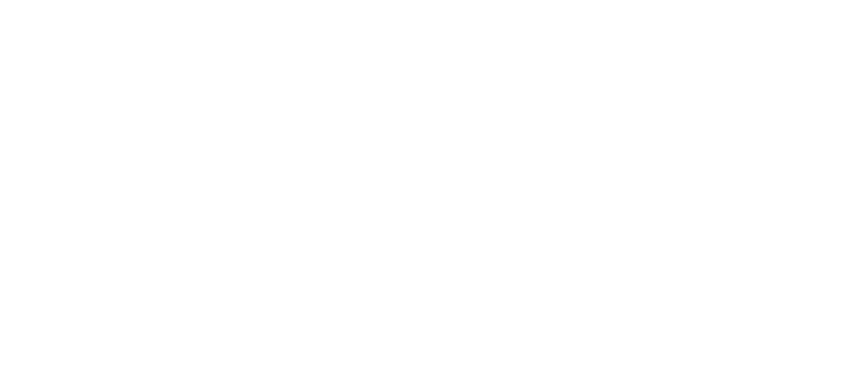
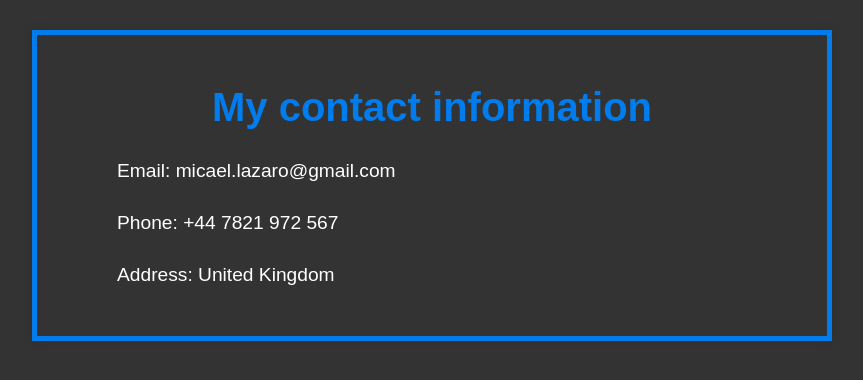
Before and after one commit to Lazarus2179/lazarus2179.github.io, a plain HTML site: page contact.html in a window 1280 px wide. Shown: the whole page, without its empty margins (208-1071 px from the left). Drawn offline with Linux system fonts and the light colour scheme.

Commit message:
Added contact html and css
Added contact html and css

```diff
--- /dev/null
+++ b/assets/css/contact.css
@@ -0,0 +1,61 @@
+/* Reset default styles */
+* {
+    margin: 30px;
+    padding: 0;
+    box-sizing: border-box;
+}
+
+/* Basic page styling */
+body {
+    font-family: Arial, sans-serif;
+    background-color: #333;
+    color: #007ced;
+    margin: 0;
+    padding: 0;
+}
+
+/* Style the resume container */
+.resume {
+    max-width: 800px;
+    margin: 0 auto;
+    background-color: #333;
+    padding: 20px;
+    border: 5px solid #007ced;
+    box-shadow: 0 0 10px rgba(0, 0, 0, 0.1);
+}
+
+/* Header styling */
+header {
+    text-align: center;
+}
+
+header h1 {
+    font-size: 2.5rem;
+    margin-bottom: 1rem;
+    color: #007ced;
+}
+
+header p {
+    font-size: 1.2rem;
+}
+
+/* Section styling */
+section h2 {
+    font-size: 1.5rem;
+    margin-bottom: 1rem;
+    color: grey;
+}
+
+section p {
+    font-size: 1.2rem;
+    margin-bottom: 0.5rem;
+    color: white;
+}
+
+/* List styling */
+ul {
+    margin-left: 20px;
+    color: white;
+}
+
+/* Add any additional styling or modifications as needed for your specific design preferences. */
--- a/contact.html
+++ b/contact.html
@@ -0,0 +1,26 @@
+<!DOCTYPE html>
+<html lang="en">
+<head>
+    <meta charset="UTF-8">
+    <meta name="viewport" content="width=device-width, initial-scale=1.0">
+    <title>My Resume</title>
+    <link rel="stylesheet" href="assets/css/contact.css">
+</head>
+<body>
+    <div class="resume">
+        <header>
+            <h1>My contact information </h1>
+            <p></p>
+        </header>
+
+        <section class="contact-info">
+
+            <p>Email: micael.lazaro@gmail.com</p>
+            <p>Phone: +44 7821 972 567</p>
+            <p>Address: United Kingdom</p>
+        </section>
+
+
+    </div>
+</body>
+</html>
```
Also changed, not shown: assets/css/style.css (+7 -0 lines), index.html (+13 -5 lines), portfolio.html (+0 -6 lines), resume.html (+1 -12 lines).
